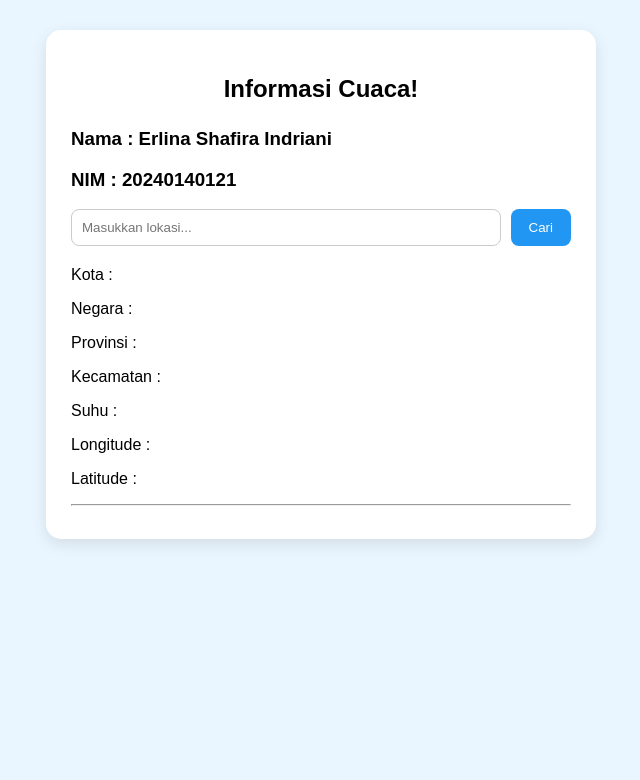
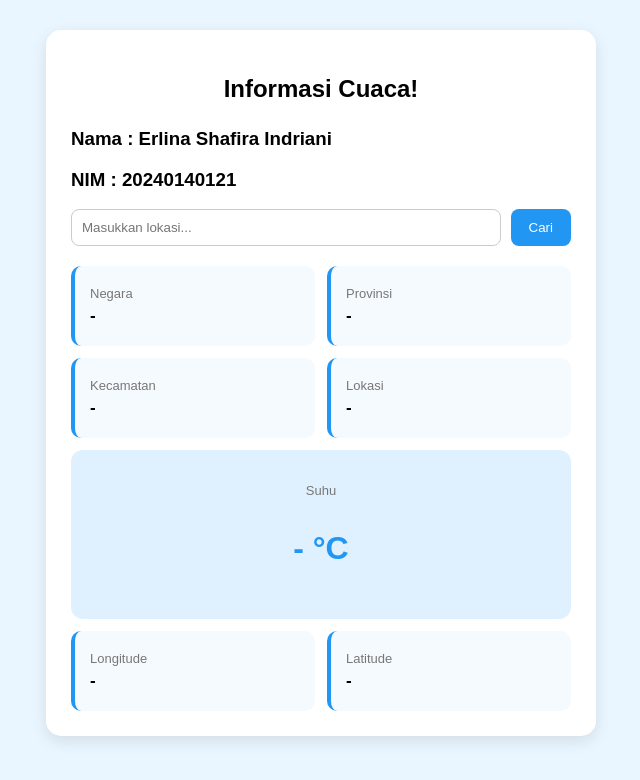
Before and after one commit to erlinashafira/121_WeatherApi, a website: page public/index.html in a window 1280 px wide. Shown: the whole page, without its empty margins (319-959 px from the left). Drawn offline with Linux system fonts and the light colour scheme; no server answers.

```diff
--- a/public/index.html
+++ b/public/index.html
@@ -100,42 +100,42 @@
         <button onclick="cariLokasi()">Cari</button>
     </div>
 
-    <p>
-        Kota :
-        <span id="kota"></span>
-    </p>
+   <div class="weather-box">
+    <div class="item">
+        <p class="label">Negara</p>
+        <p class="value" id="negara">-</p>
+    </div>
 
-    <p>
-        Negara :
-        <span id="negara"></span>
-    </p>
+    <div class="item">
+        <p class="label">Provinsi</p>
+        <p class="value" id="provinsi">-</p>
+    </div>
 
-    <p>
-        Provinsi :
-        <span id="provinsi"></span>
-    </p>
+    <div class="item">
+        <p class="label">Kecamatan</p>
+        <p class="value" id="kecamatan">-</p>
+    </div>
 
-    <p>
-        Kecamatan :
-        <span id="kecamatan"></span>
-    </p>
+    <div class="item">
+        <p class="label">Lokasi</p>
+        <p class="value" id="kota">-</p>
+    </div>
 
-    <p>
-        Suhu :
-        <span id="suhu"></span>
-    </p>
+    <div class="temperature">
+        <p class="label">Suhu</p>
+        <p class="value">
+            <span id="suhu">-</span> °C </p>
+        </div>
 
-    <p>
-        Longitude :
-        <span id="longitude"></span>
-    </p>
+    <div class="item">
+        <p class="label">Longitude</p>
+        <p class="value" id="longitude">-</p>
+    </div>
 
-    <p>
-        Latitude :
-        <span id="latitude"></span>
-    </p>
-
-    <hr>
+    <div class="item">
+        <p class="label">Latitude</p>
+        <p class="value" id="latitude">-</p>
+    </div>
 
     <script>
         fetch("/api/lokasi")
```
Also changed, not shown: app.js (+49 -8 lines).
